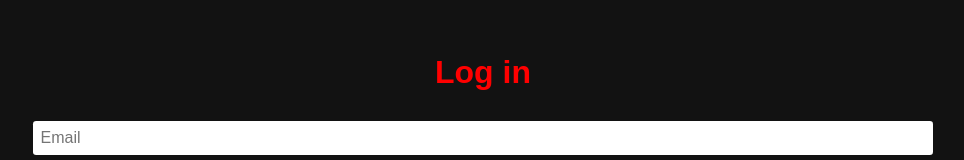
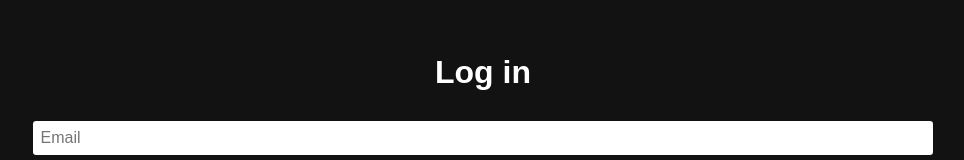
Before and after one commit to mgarmao/CAC23, a Nuxt app: page /login in a window 1280 px wide. Shown: the part 599-759 px from the top of the page, without its empty margins (157-1121 px from the left). Built offline with nearby package versions, Linux system fonts and the light colour scheme.

Commit message:
Changing login title back to white

```diff
--- a/pages/login.vue
+++ b/pages/login.vue
@@ -27,8 +27,8 @@
 
 <style scoped>
 
-h1{
-        color: red;
+    h1{
+        color: #fff;
         font-family: Arial, Helvetica, sans-serif;
     }
 
```
